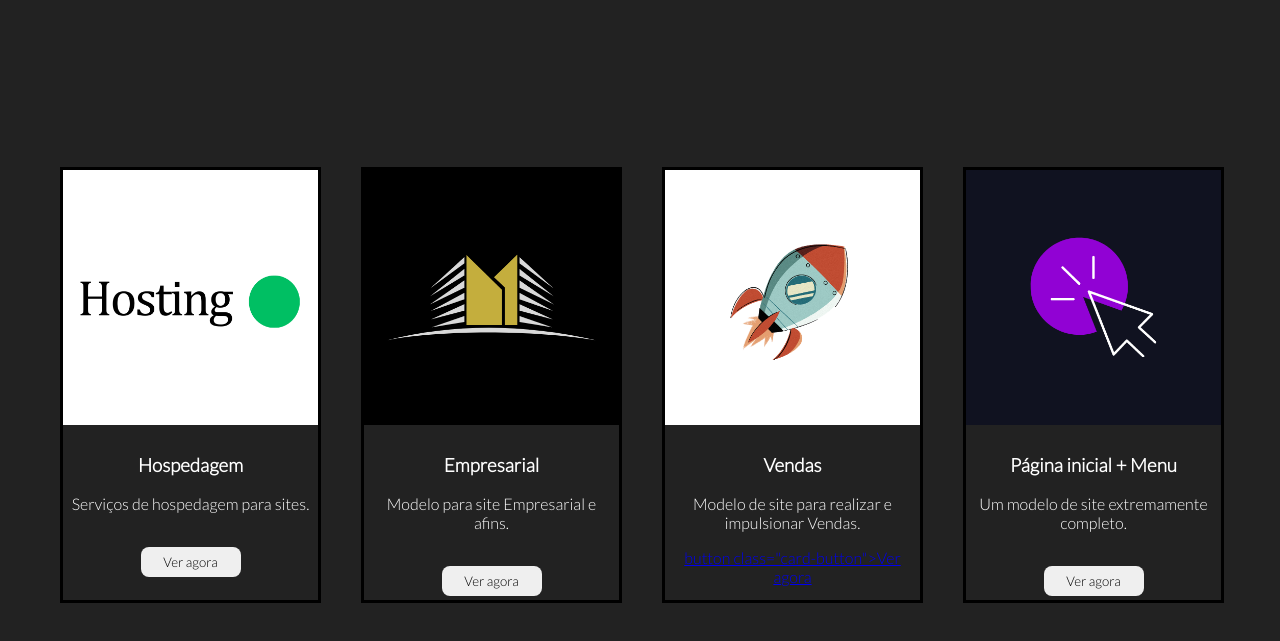
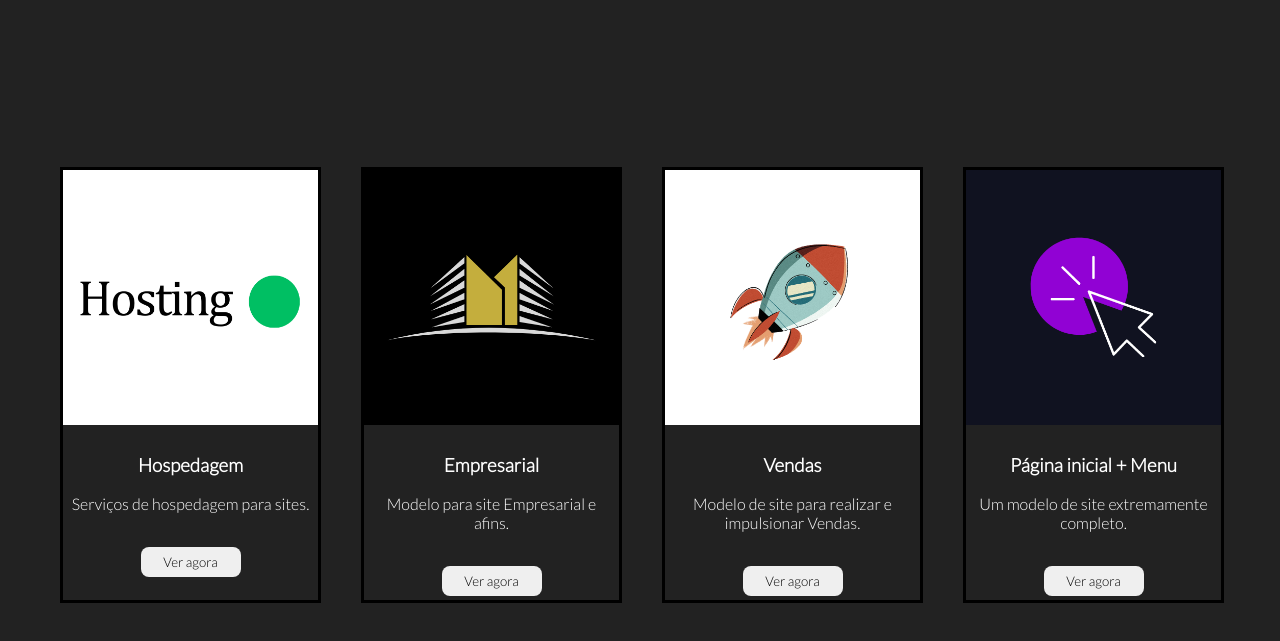
Before and after one commit to ThePHPJobs/PHPJobs, a plain HTML site: page PHP Jobs serviços.html in a window 1280 px wide. Shown: the part 147-788 px from the top of the page. Drawn offline with Linux system fonts and the light colour scheme.

Commit message:
Update PHP Jobs serviços.html

```diff
--- a/PHP Jobs serviços.html
+++ b/PHP Jobs serviços.html
@@ -53,7 +53,7 @@
         <div class="card-text">
             <h3>Vendas</h3>
             <p>Modelo de site para realizar e impulsionar Vendas.</p>
-            <a href="https://thephpjobs.github.io/Evil-sio-Moda-Feminina/">button class="card-button">Ver agora</button></a>
+            <a href="https://thephpjobs.github.io/Evil-sio-Moda-Feminina/"> <button class="card-button">Ver agora</button></a>
         </div>
     </div>
 
```
